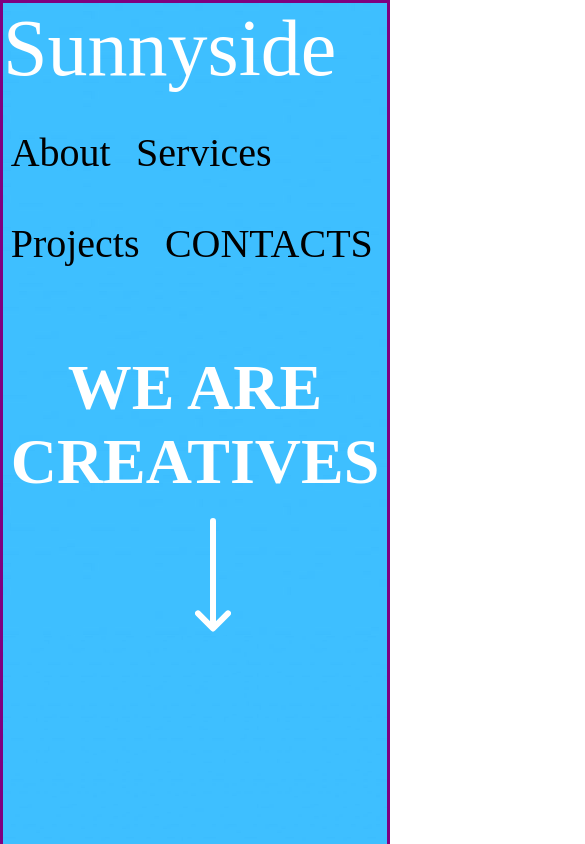
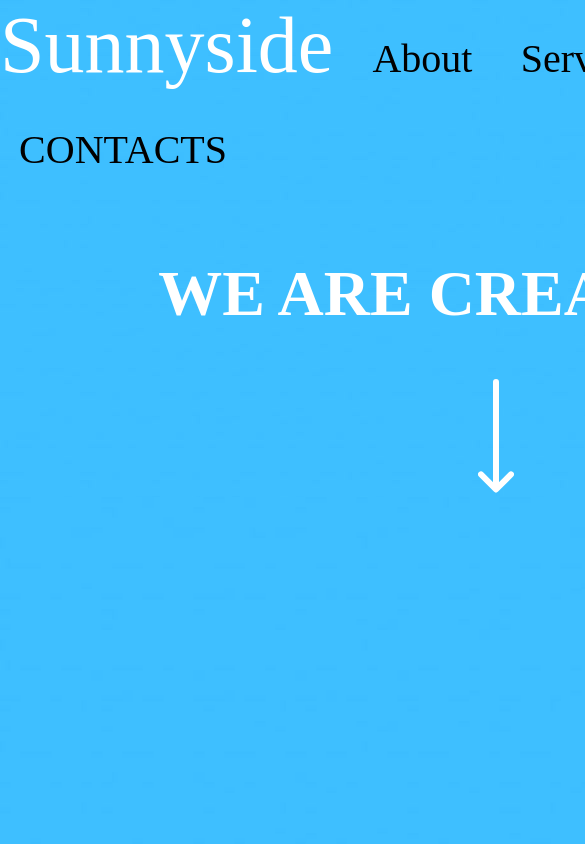
Before and after one commit to OlatundeRashidat/SunnyMobileView, a plain HTML site: page index.html in a window 390 px wide. Shown: the top 844 px of the page, 585 px wide, since content can reach past the window. Drawn offline with Linux system fonts and the light colour scheme.

Commit message:
making it more responsive on mobile

```diff
--- a/styles.css
+++ b/styles.css
@@ -4,9 +4,9 @@
 }
 #item1{
     background-image:url("images/image-header.jpg");
-    border: 3px solid purple;
+    /* border: 3px solid purple; */
     height: max-content;
-    /* width: max-content; */
+    width: max-content;
 
 }
 .item2, .item3, .item4, .item5{
```
